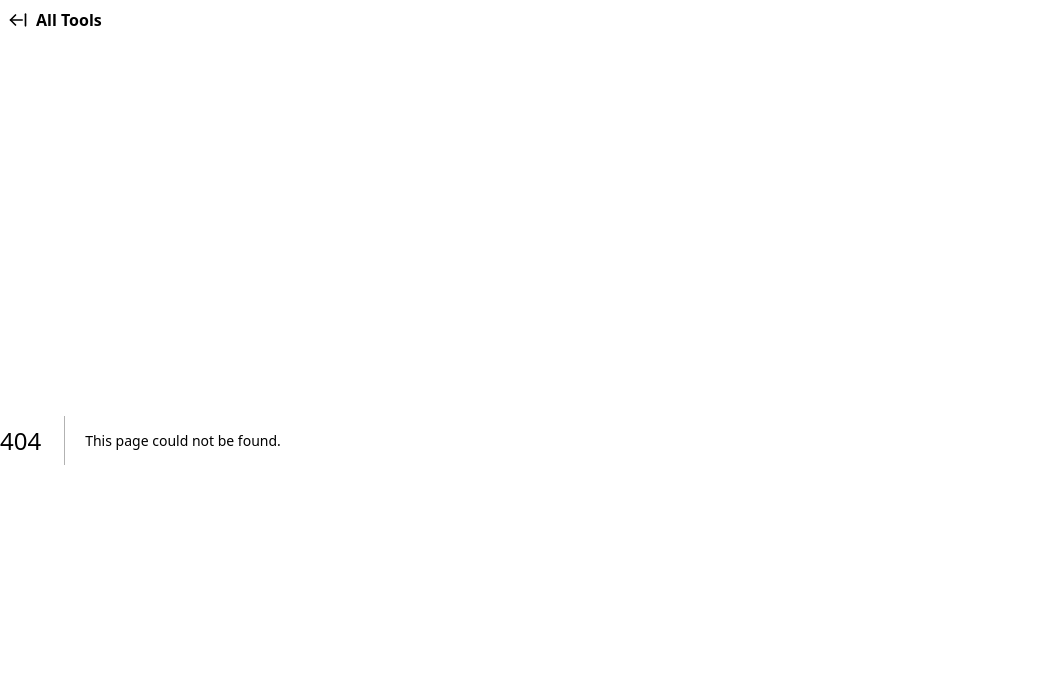
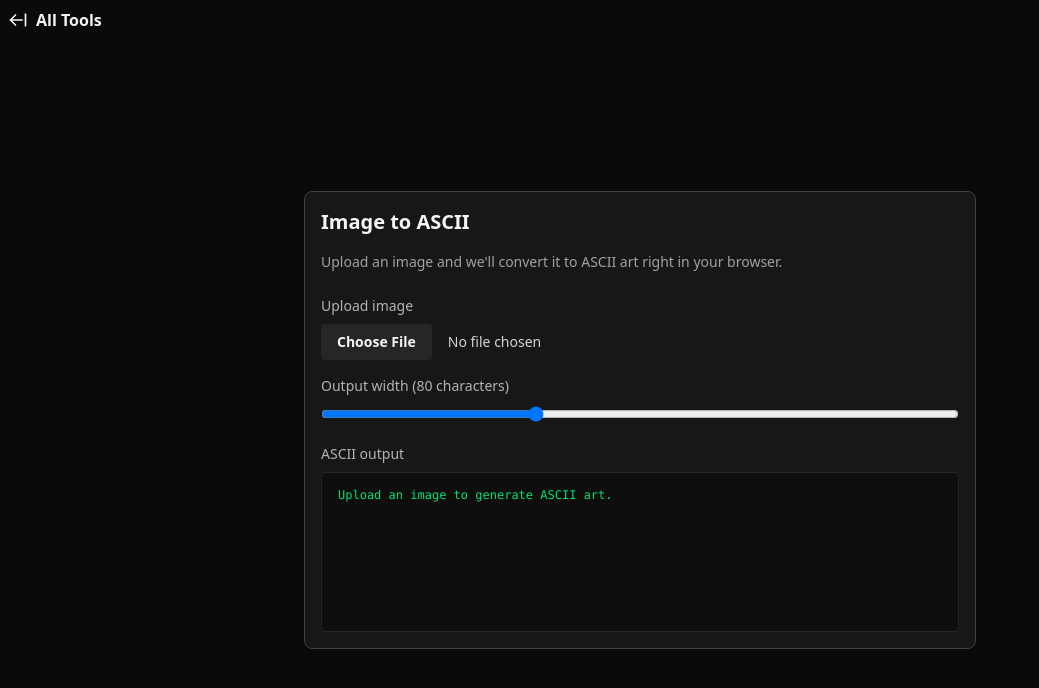
Before and after one commit to Plsr/tools, a Next.js app: page /image-to-ascii in a window 1280 px wide. Before the commit this address had no page. Shown: the top 688 px of the page, without its empty margins (0-1039 px from the left). Built offline with nearby package versions, Linux system fonts and the light colour scheme.

Commit message:
Add client-side image to ASCII tool

```diff
--- /dev/null
+++ b/src/app/image-to-ascii/ImageToAsciiTool.tsx
@@ -0,0 +1,170 @@
+/* eslint-disable @next/next/no-img-element */
+"use client";
+
+import { useEffect, useMemo, useState } from "react";
+
+const DEFAULT_WIDTH = 80;
+const ASCII_GRADIENT = "@%#*+=-:. ";
+
+const buildAsciiArt = (
+  image: HTMLImageElement,
+  width: number,
+  gradient: string,
+) => {
+  const canvas = document.createElement("canvas");
+  const scale = width / image.width;
+  const height = Math.max(1, Math.round(image.height * scale * 0.55));
+
+  canvas.width = width;
+  canvas.height = height;
+
+  const context = canvas.getContext("2d");
+  if (!context) {
+    throw new Error("Could not get canvas context");
+  }
+
+  context.drawImage(image, 0, 0, width, height);
+  const imageData = context.getImageData(0, 0, width, height);
+  const { data } = imageData;
+
+  let ascii = "";
+
+  for (let y = 0; y < height; y += 1) {
+    for (let x = 0; x < width; x += 1) {
+      const offset = (y * width + x) * 4;
+      const r = data[offset];
+      const g = data[offset + 1];
+      const b = data[offset + 2];
+
+      const brightness = 0.299 * r + 0.587 * g + 0.114 * b;
+      const gradientIndex = Math.floor(
+        ((gradient.length - 1) * (255 - brightness)) / 255,
+      );
+      ascii += gradient[gradientIndex];
+    }
+    ascii += "\n";
+  }
+
+  return ascii;
+};
+
+export const ImageToAsciiTool = () => {
+  const [imageDataUrl, setImageDataUrl] = useState<string | null>(null);
+  const [asciiArt, setAsciiArt] = useState("");
+  const [width, setWidth] = useState(DEFAULT_WIDTH);
+  const [error, setError] = useState<string | null>(null);
+
+  const gradient = useMemo(() => ASCII_GRADIENT, []);
+
+  useEffect(() => {
+    if (!imageDataUrl) {
+      setAsciiArt("");
+      setError(null);
+      return undefined;
+    }
+
+    let cancelled = false;
+    const image = new Image();
+
+    image.onload = () => {
+      if (cancelled) {
+        return;
+      }
+
+      try {
+        const art = buildAsciiArt(image, width, gradient);
+        setAsciiArt(art);
+        setError(null);
+      } catch (conversionError) {
+        setError(
+          conversionError instanceof Error
+            ? conversionError.message
+            : "Unable to convert image to ASCII.",
+        );
+      }
+    };
+
+    image.onerror = () => {
+      if (!cancelled) {
+        setError("Could not load the selected image.");
+      }
+    };
+
+    image.src = imageDataUrl;
+
+    return () => {
+      cancelled = true;
+    };
+  }, [gradient, imageDataUrl, width]);
+
+  const handleFileChange = (event: React.ChangeEvent<HTMLInputElement>) => {
+    const file = event.target.files?.[0];
+    if (!file) {
+      setImageDataUrl(null);
+      return;
+    }
+
+    const reader = new FileReader();
+    reader.onload = () => {
+      setImageDataUrl(reader.result as string);
+    };
+    reader.readAsDataURL(file);
+  };
+
+  const handleWidthChange = (event: React.ChangeEvent<HTMLInputElement>) => {
+    const value = Number(event.target.value);
+    if (Number.isNaN(value)) {
+      return;
+    }
+    setWidth(Math.min(200, Math.max(20, value)));
+  };
+
+  return (
+    <div className="space-y-4">
+      <div>
+        <span className="text-sm opacity-70 block mb-2">Upload image</span>
+        <input
+          type="file"
+          accept="image/*"
+          onChange={handleFileChange}
+          className="block w-full text-sm text-neutral-300 file:mr-4 file:rounded file:border-0 file:bg-neutral-800 file:px-4 file:py-2 file:text-sm file:font-semibold file:text-neutral-100 hover:file:bg-neutral-700"
+        />
+      </div>
+
+      <div>
+        <label className="text-sm opacity-70 block mb-2" htmlFor="ascii-width">
+          Output width ({width} characters)
+        </label>
+        <input
+          id="ascii-width"
+          type="range"
+          min={20}
+          max={200}
+          value={width}
+          onChange={handleWidthChange}
+          className="w-full"
+        />
+      </div>
+
+      {error && <p className="text-red-500 text-sm">{error}</p>}
+
+      {imageDataUrl && (
+        <div>
+          <span className="text-sm opacity-70 block mb-2">Preview</span>
+          <img
+            src={imageDataUrl}
+            alt="Uploaded preview"
+            className="max-h-48 rounded border border-neutral-800"
+          />
+        </div>
+      )}
+
+      <div>
+        <span className="text-sm opacity-70 block mb-2">ASCII output</span>
+        <pre className="bg-black/40 p-4 rounded overflow-auto text-xs leading-[0.8rem] whitespace-pre text-green-400 border border-neutral-800 min-h-40">
+          {asciiArt || "Upload an image to generate ASCII art."}
+        </pre>
+      </div>
+    </div>
+  );
+};
--- /dev/null
+++ b/src/app/image-to-ascii/page.tsx
@@ -0,0 +1,22 @@
+import { Metadata } from "next";
+import { ImageToAsciiTool } from "./ImageToAsciiTool";
+
+export default function Page() {
+  return (
+    <div className="flex flex-1 items-center justify-center">
+      <div className="w-full max-w-2xl p-4 border border-neutral-700 bg-neutral-900 rounded-lg">
+        <h1 className="text-xl font-bold mb-4">Image to ASCII</h1>
+        <p className="text-sm text-neutral-400 mb-6">
+          Upload an image and we&apos;ll convert it to ASCII art right in your
+          browser.
+        </p>
+        <ImageToAsciiTool />
+      </div>
+    </div>
+  );
+}
+
+export const metadata: Metadata = {
+  title: "Image to ASCII | Chris' Tools",
+  description: "Convert any image to ASCII art directly in your browser.",
+};
--- a/src/app/page.tsx
+++ b/src/app/page.tsx
@@ -1,4 +1,4 @@
-import { CardSim } from "lucide-react";
+import { CardSim, Image as ImageIcon } from "lucide-react";
 import { Metadata } from "next";
 import Link from "next/link";
 
@@ -6,13 +6,20 @@ export default function Home() {
   return (
     <div className="flex flex-1 flex-col items-center justify-center">
       <h1 className="text-2xl font-bold">🧰 Chris&apos; Tools</h1>
-      <div className="mt-4">
+      <div className="mt-4 space-y-2">
         <Link
           href="/iccid-validator"
           className="flex items-center underline decoration-dashed"
         >
           <CardSim className="h-4 w-4 mr-2" />
           ICCID Validator
+        </Link>
+        <Link
+          href="/image-to-ascii"
+          className="flex items-center underline decoration-dashed"
+        >
+          <ImageIcon className="h-4 w-4 mr-2" />
+          Image to ASCII
         </Link>
       </div>
     </div>
```
